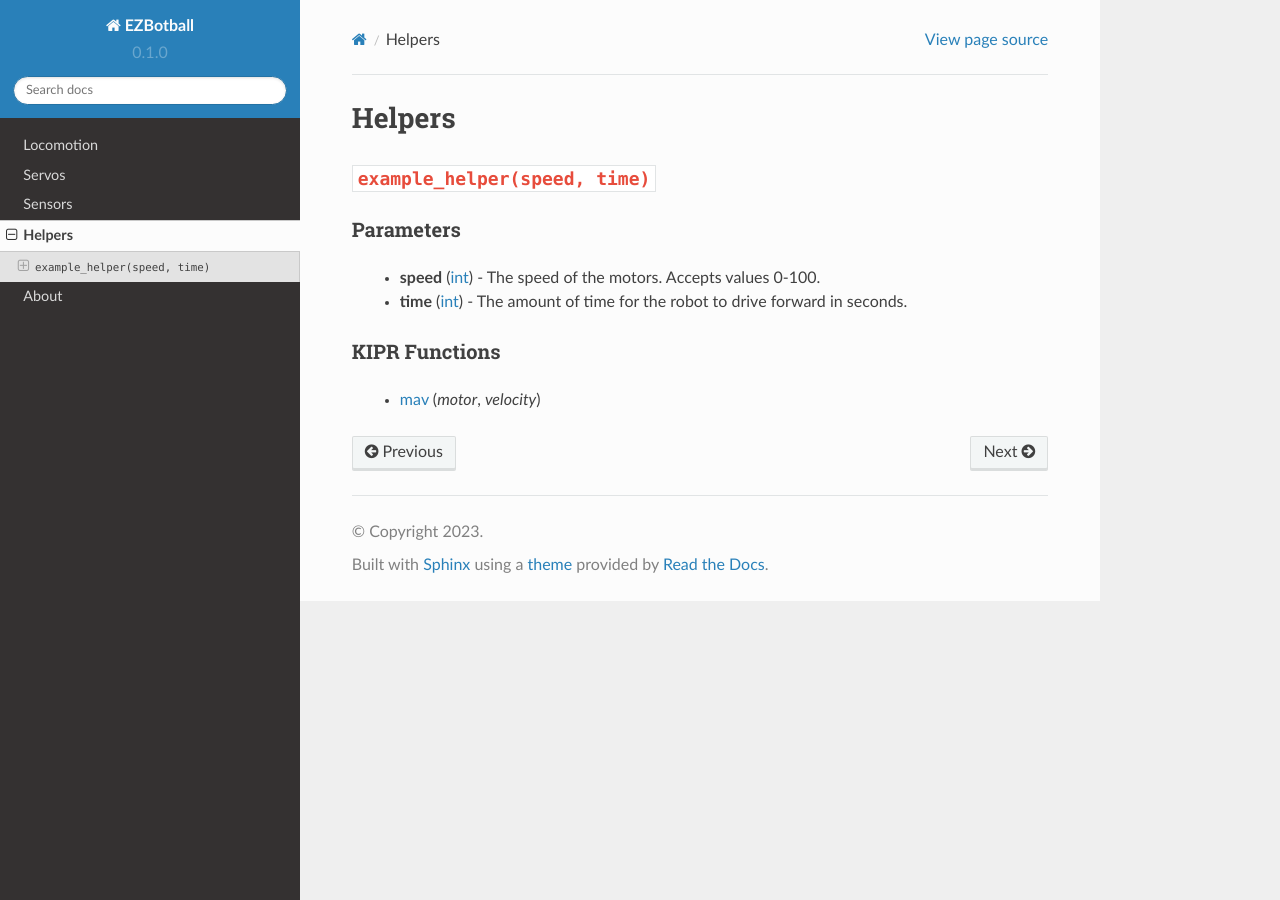
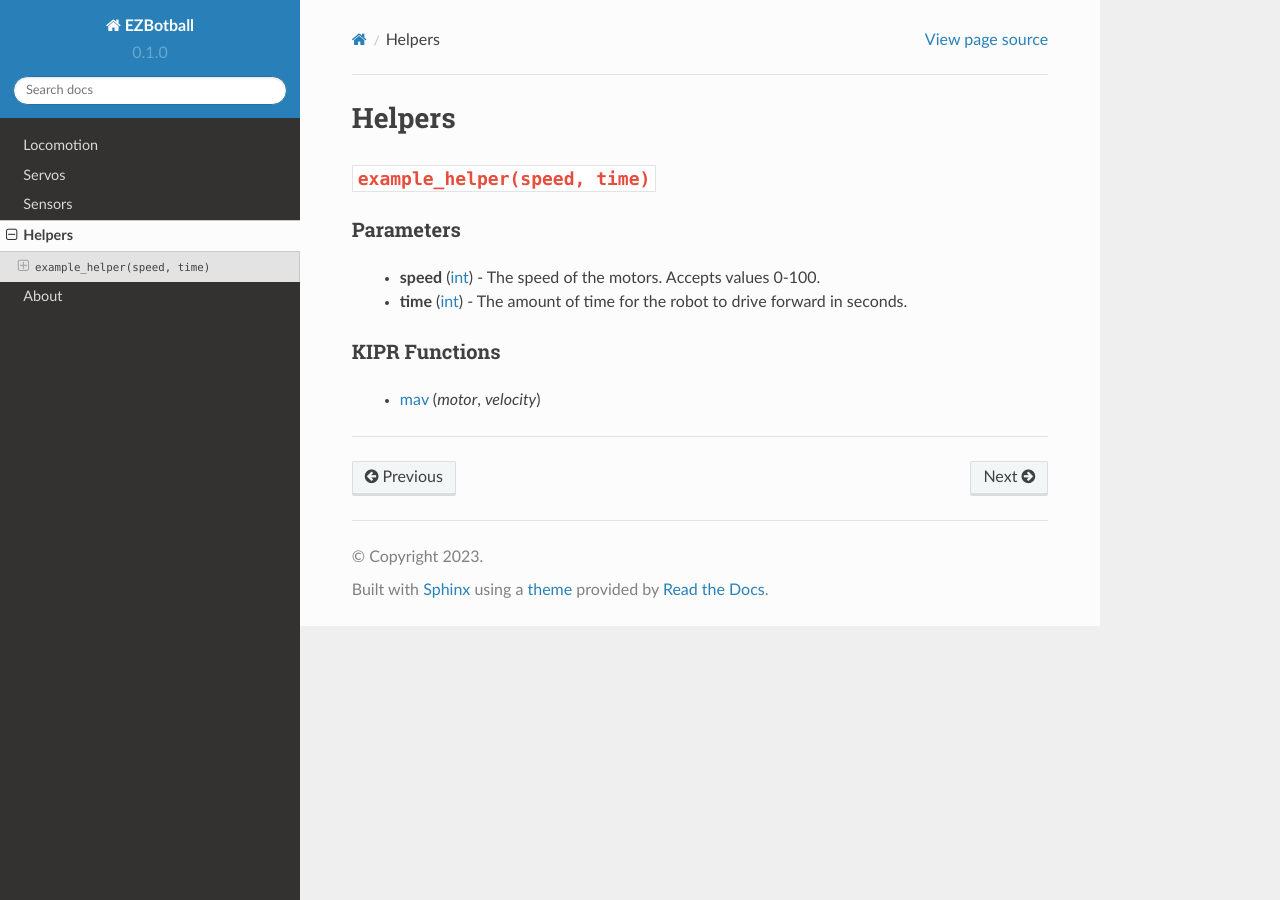
Before and after one commit to EZBotball/API, a Sphinx documentation site: the page built from docs/source/helpers.rst, in a window 1280 px wide. Built offline with Sphinx 7.4.7 and the Read the Docs theme 2.0.0, drawn with Linux system fonts in a browser that asks for light colours.

Commit message:
Update helpers.rst

```diff
--- a/docs/source/helpers.rst
+++ b/docs/source/helpers.rst
@@ -13,5 +13,9 @@ KIPR Functions
 ^^^^^^^^^^^^^^
    * `mav`_ (*motor*, *velocity*)
 
+.. raw:: html
+
+   <hr>
+
 .. _int: https://devdocs.io/c/language/types
 .. _mav: https://www.kipr.org/doc/group__motor.html#gabd36f01986c363f70d86c7a768ae1348
```
